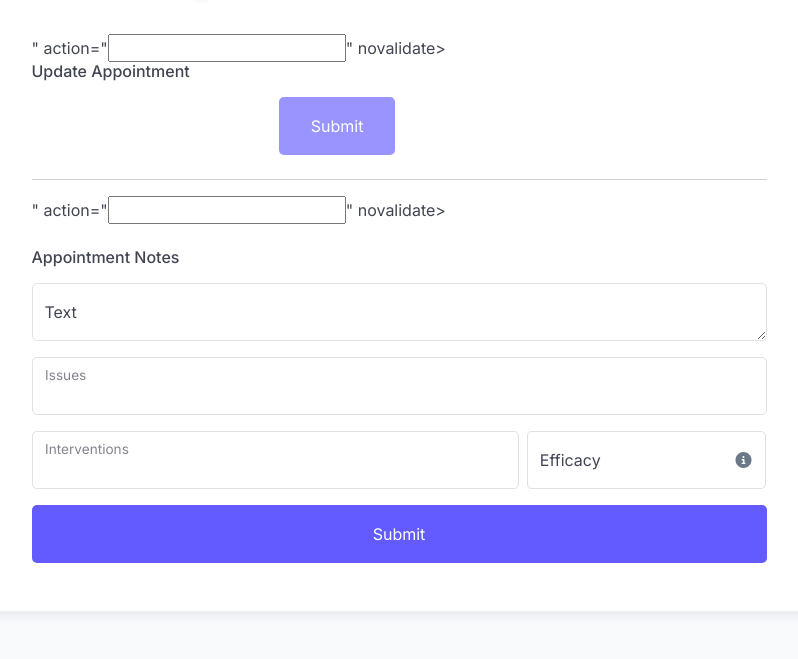
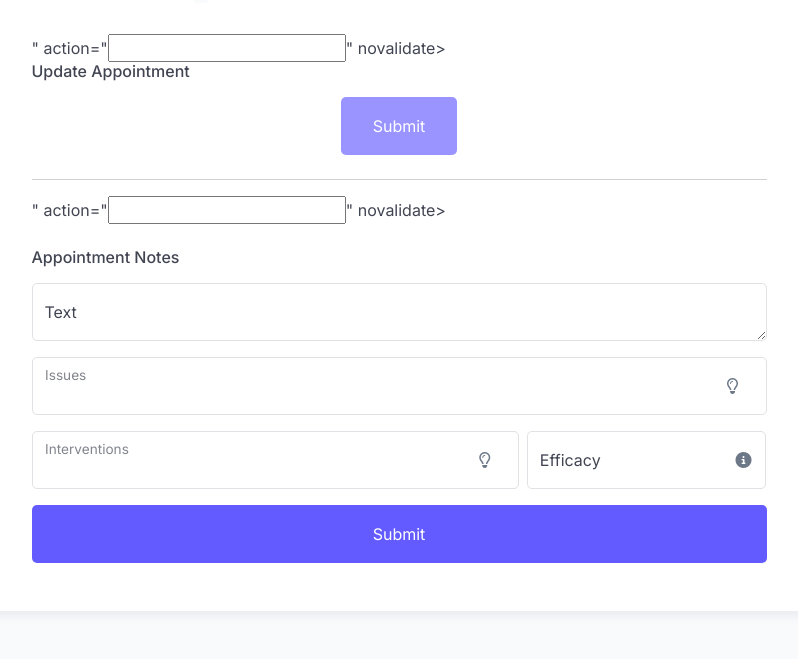
Before and after one commit to neilshaabi/mindli, a Python web app: template app/templates/appointment.html in a window 1280 px wide. Shown: the part 464-1123 px from the top of the page, without its empty margins (241-1039 px from the left). Run offline with Jinja, Linux system fonts and the light colour scheme; the template is opened without the code that fills it: most values are stand-ins (such as "Sample title", 1, 10 or a date in 2020); form fields are guessed from the names that the template uses; style sheets or scripts are compiled from the project's sources; some libraries are stand-ins or nearby versions.

Commit message:
Update appointment.html

```diff
--- a/app/templates/appointment.html
+++ b/app/templates/appointment.html
@@ -55,28 +55,28 @@
                         <h6 class="mb-3">Update Appointment</h6>
 
                         <div class="row g-2 mb-4 align-items-center">
-                            <div class="col-lg-4">
+                            <div class="col-md-5">
                                 <div class='form-floating'>
                                     {{ update_form.action(class_='form-control form-select', placeholder=update_form.action.label.text, id='action') }}
                                     {{ update_form.action.label }}
                                 </div>
                             </div>
 
-                            <div class="col-lg-3 datetime-field hidden">
+                            <div class="col-md-3 datetime-field hidden">
                                 <div class='form-floating'>
                                     {{ update_form.new_date(class_='form-control', placeholder=update_form.new_date.label.text) }}
                                     {{ update_form.new_date.label }}
                                 </div>
                             </div>
 
-                            <div class="col-lg-3 datetime-field hidden">
+                            <div class="col-md-2 datetime-field hidden">
                                 <div class='form-floating'>
                                     {{ update_form.new_time(class_='form-control', placeholder=update_form.new_time.label.text) }}
                                     {{ update_form.new_time.label }}
                                 </div>
                             </div>
 
-                            <div class="col-lg-2">
+                            <div class="col-md-2">
                                 {{ submit_button(update_form.submit, id='submit-btn', disabled=True) }}
                             </div>
 
@@ -94,7 +94,7 @@
                             <h6 class="mt-4 mb-3">Appointment Notes</h6>
 
                             <div class="row mb-3">
-                                <div class="col-lg-12">
+                                <div class="col-md-12">
                                     <div class='form-floating'>
                                         {{ notes_form.text(class_='form-control', placeholder=notes_form.text.label.text) }}
                                         {{ notes_form.text.label }}
@@ -103,35 +103,43 @@
                             </div>
 
                             <div class="row mb-3">
-                                <div class="col-lg-12">
+                                <div class="col-md-12">
                                     <div class='form-floating'>
                                         {{ notes_form.issues(class_='form-control form-select', multiple='multiple') }}
                                         {{ notes_form.issues.label }}
+                                        <button type='button' class='input-btn-icon' id='togglePassword'
+                                        data-bs-toggle="tooltip" data-bs-placement="top" data-bs-custom-class="my-tooltip" data-bs-title="Suggested from client's profile: {{ appointment.client.issues|join(', ', 'name') }}">
+                                            <i class="fa-regular fa-lightbulb me-3"></i>
+                                        </button>
                                     </div>
                                 </div>
                             </div>
 
                             <div class="row mb-3 g-2">
-                                <div class="col-lg-8">
+                                <div class="col-md-8">
                                     <div class='form-floating'>
                                         {{ notes_form.interventions(class_='form-control form-select', multiple='multiple') }}
                                         {{ notes_form.interventions.label }}
+                                        <button type='button' class='input-btn-icon' id='togglePassword'
+                                        data-bs-toggle="tooltip" data-bs-placement="top" data-bs-custom-class="my-tooltip" data-bs-title="Suggested from your profile: {{ appointment.therapist.interventions|join(', ', 'name') }}">
+                                            <i class="fa-regular fa-lightbulb me-3"></i>
+                                        </button>
                                     </div>
                                 </div>
 
-                                <div class="col-lg-4">
+                                <div class="col-md-4">
                                     <div class='form-floating'>
                                         {{ notes_form.efficacy(class_='form-control', placeholder=notes_form.efficacy.label.text) }}
                                         {{ notes_form.efficacy.label }}
                                         <button type='button' class='input-btn-icon' id='togglePassword'
-                                        data-bs-toggle="tooltip" data-bs-placement="top" data-bs-custom-class="my-tooltip" data-bs-title="Rate the appointment's effectiveness, with 1 being ineffective and 5 being highly effective.">
+                                        data-bs-toggle="tooltip" data-bs-placement="top" data-bs-custom-class="my-tooltip" data-bs-title="Rate the appointment's effectiveness, with 1 being ineffective and 5 being highly effective">
                                             <i class='fa-solid fa-circle-info'></i>
                                         </button>
                                     </div>
                                 </div>
                             </div>
 
-                            <div class="col-lg-12">
+                            <div class="col-md-12">
                                 {{ submit_button(notes_form.submit) }}
                             </div>
 
```
